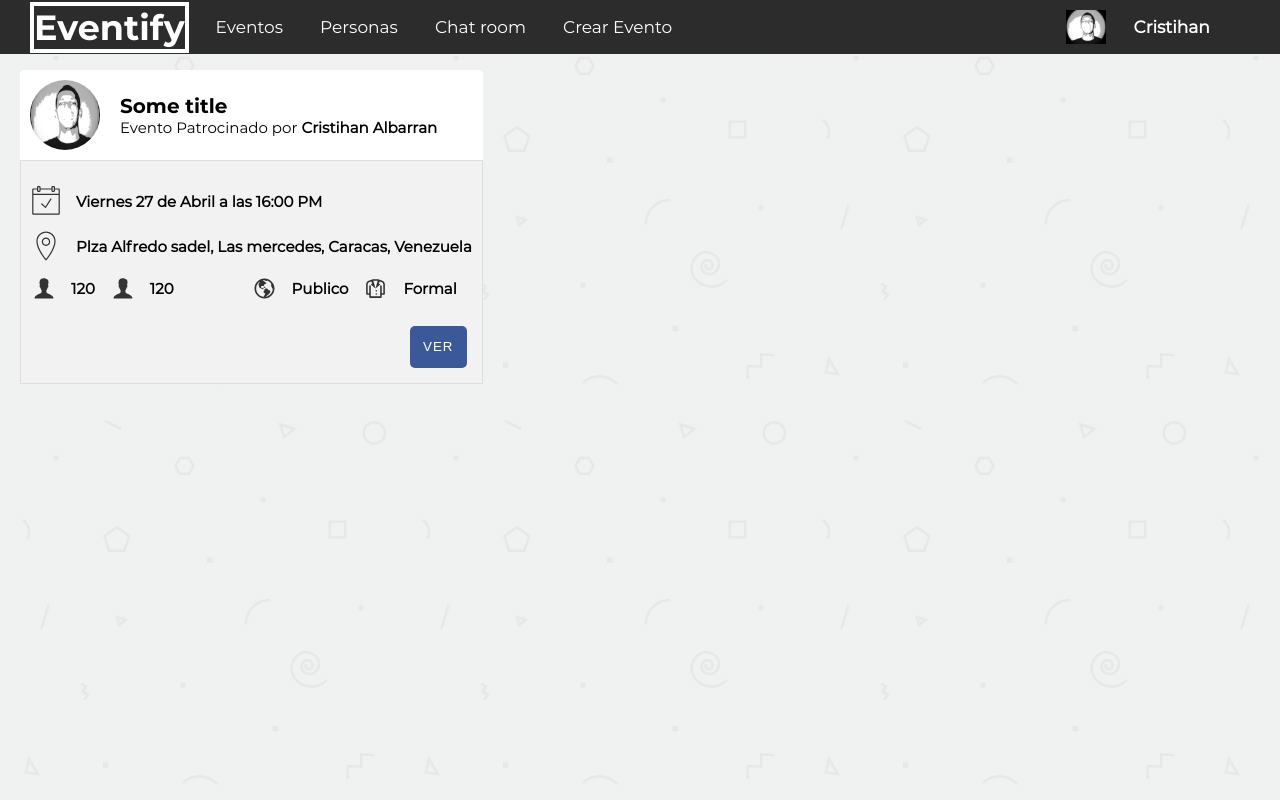
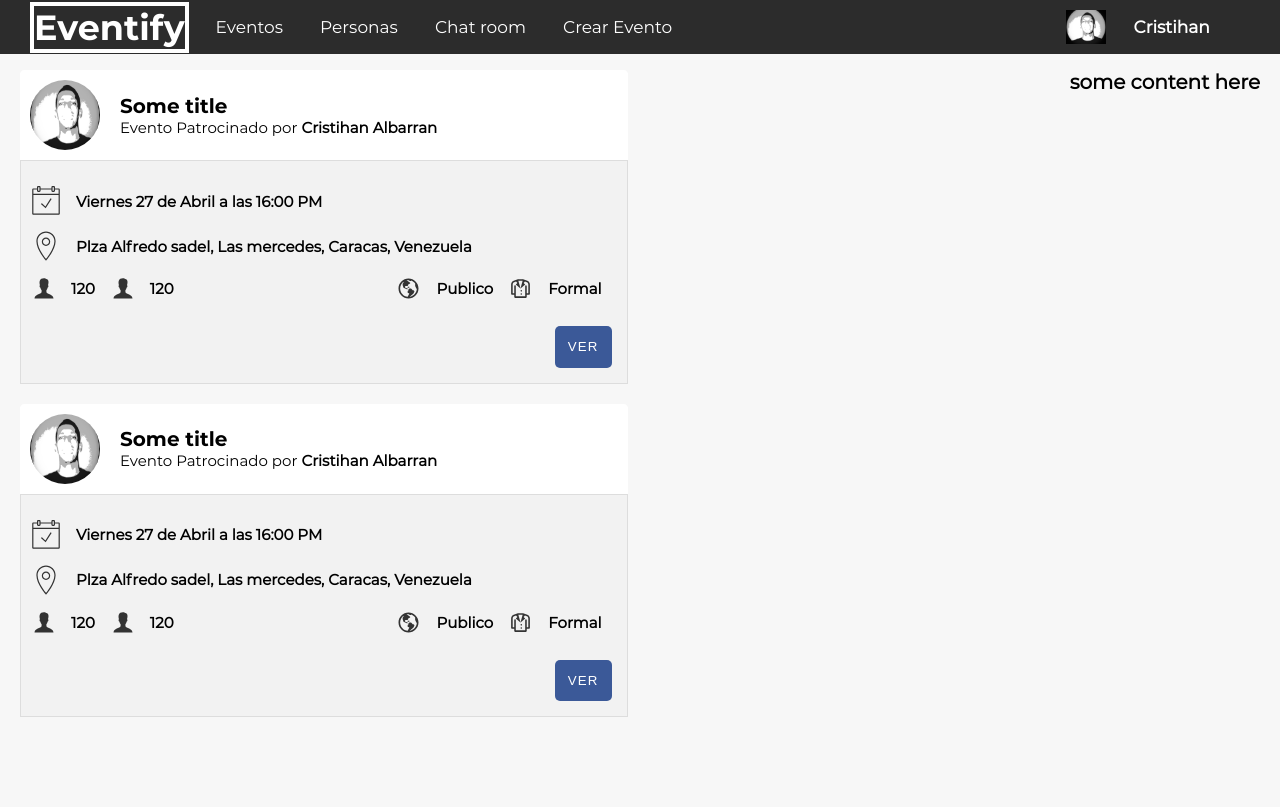
Before and after one commit to icyhookdev/Eventify, a React (Create React App) app: page / in a window 1280 px wide. Built offline with nearby package versions, Linux system fonts and the light colour scheme.

Commit message:
changing app compnent branding

```diff
--- a/package.json
+++ b/package.json
@@ -16,7 +16,9 @@
     "start": "react-scripts start",
     "build": "react-scripts build",
     "test": "react-scripts test",
-    "eject": "react-scripts eject"
+    "eject": "react-scripts eject",
+    "lint": "eslint .",
+    "lint:fix": "eslint . --fix"
   },
   "eslintConfig": {
     "extends": "react-app"
--- a/src/containers/App/App.js
+++ b/src/containers/App/App.js
@@ -3,13 +3,16 @@ import React from 'react';
 import classes from './App.module.css';
 import EventCard from '../../components/EventCard/EventCard';
 
-export default () => {
-  return (
-    <div className={classes.App}>
-      <div className={classes.events__container}>
-        <EventCard />
-      </div>
-      <div className={classes.side__content} />
+const App = () => (
+  <div className={classes.App}>
+    <div className={classes.events__container}>
+      <EventCard />
+      <EventCard />
     </div>
-  );
-};
+    <div className={classes.side__content}>
+      <h1>some content here</h1>
+    </div>
+  </div>
+);
+
+export default App;
--- a/src/containers/App/App.module.css
+++ b/src/containers/App/App.module.css
@@ -1,8 +1,13 @@
 .App {
-  background: linear-gradient(120deg, #dddddd53, #dddddd53),
-    url('../../assets/img/geometry2.png');
-
-  height: 100vh;
+  /* background: linear-gradient(120deg, #dddddd53, #dddddd53),
+    url('../../assets/img/geometry2.png'); */
+  background: #f7f7f7;
+  height: 100%;
   display: flex;
   padding: 7em 2em;
+  justify-content: space-between;
 }
+
+.events__container {
+  width: 49%;
+}
```
Also changed, not shown: 1 other file (tests, documents, lock files or other folders).
